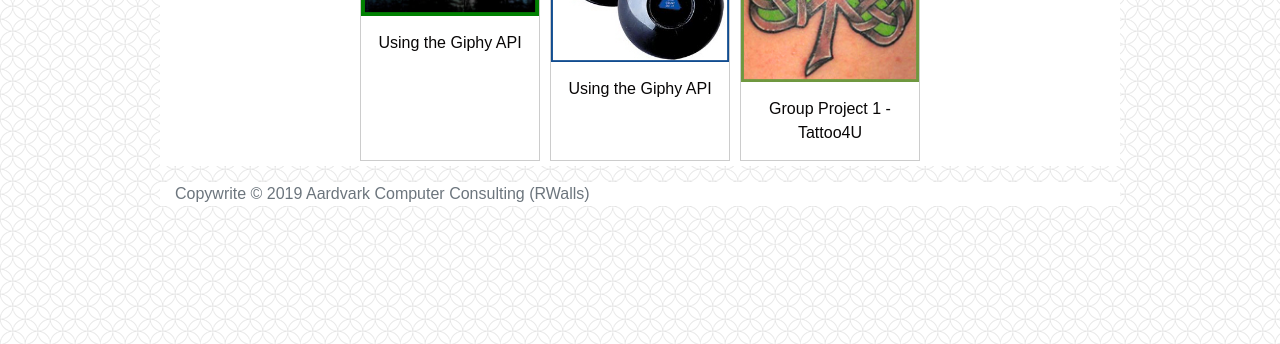
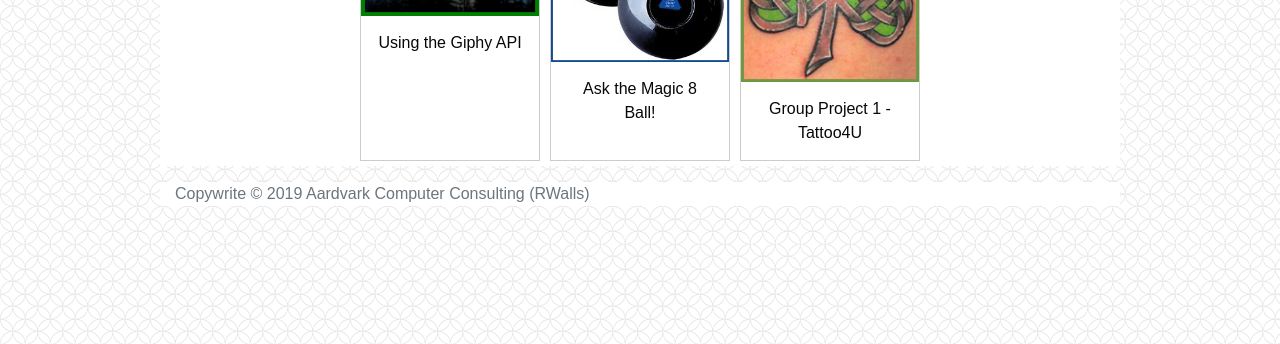
Before and after one commit to rmwalls/rmwalls.github.io, a plain HTML site: page portfolio.html in a window 1280 px wide. Shown: the part 456-800 px from the top of the page. Drawn offline with nearby package versions, Linux system fonts and the light colour scheme.

Commit message:
Wrong link text for one of the Portfolio apps

```diff
--- a/portfolio.html
+++ b/portfolio.html
@@ -68,7 +68,7 @@
 	<div class="gallery">
           <a href="https://rmwalls.github.io/Magic-8-Ball/"><img src="assets/images/eightball.jpg" alt="Magic Eightball image">
           </a>
-          <div class="desc">Using the Giphy API</div>
+          <div class="desc">Ask the Magic 8 Ball!</div>
         </div>
 
 	<div class="gallery">
```
